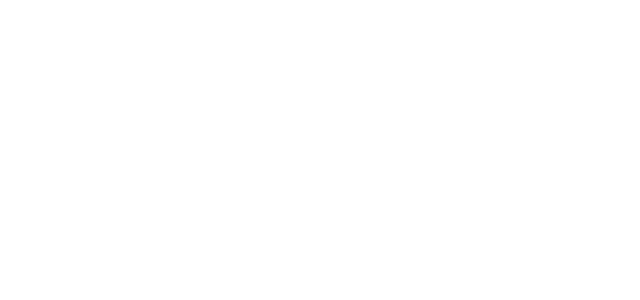
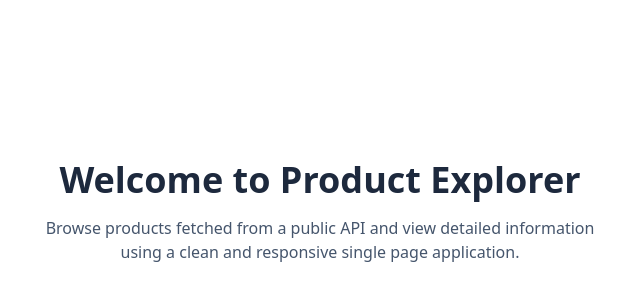
Before and after one commit to techieshruti/SPA_Project_Assesment, a React (Vite) app: page / in a window 1280 px wide. Shown: the part 144-444 px from the top of the page, without its empty margins (320-960 px from the left). Built offline with nearby package versions, Linux system fonts and the light colour scheme.

Commit message:
added Home component

```diff
--- a/src/pages/Home.jsx
+++ b/src/pages/Home.jsx
@@ -5,7 +5,13 @@
     <div>
         <div className="min-h-[calc(100vh-64px)] flex items-center justify-center px-6">
       <div className="max-w-xl text-center">
-
+        <h1 className="text-3xl md:text-4xl font-bold text-slate-800 mb-4">
+          Welcome to Product Explorer
+        </h1>
+        <p className="text-slate-600 mb-6">
+          Browse products fetched from a public API and view detailed information
+          using a clean and responsive single page application.
+        </p>
       </div>
       </div>
     </div>
```
